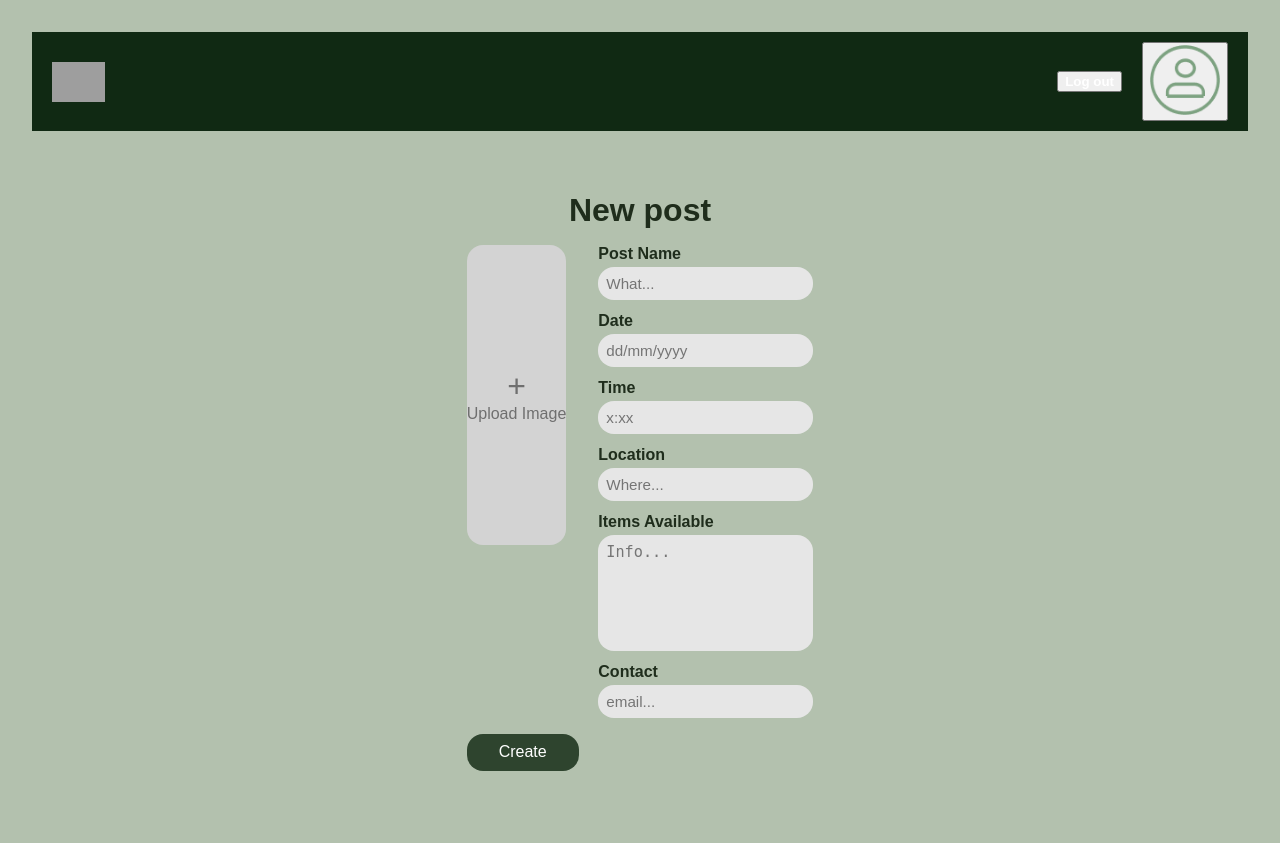
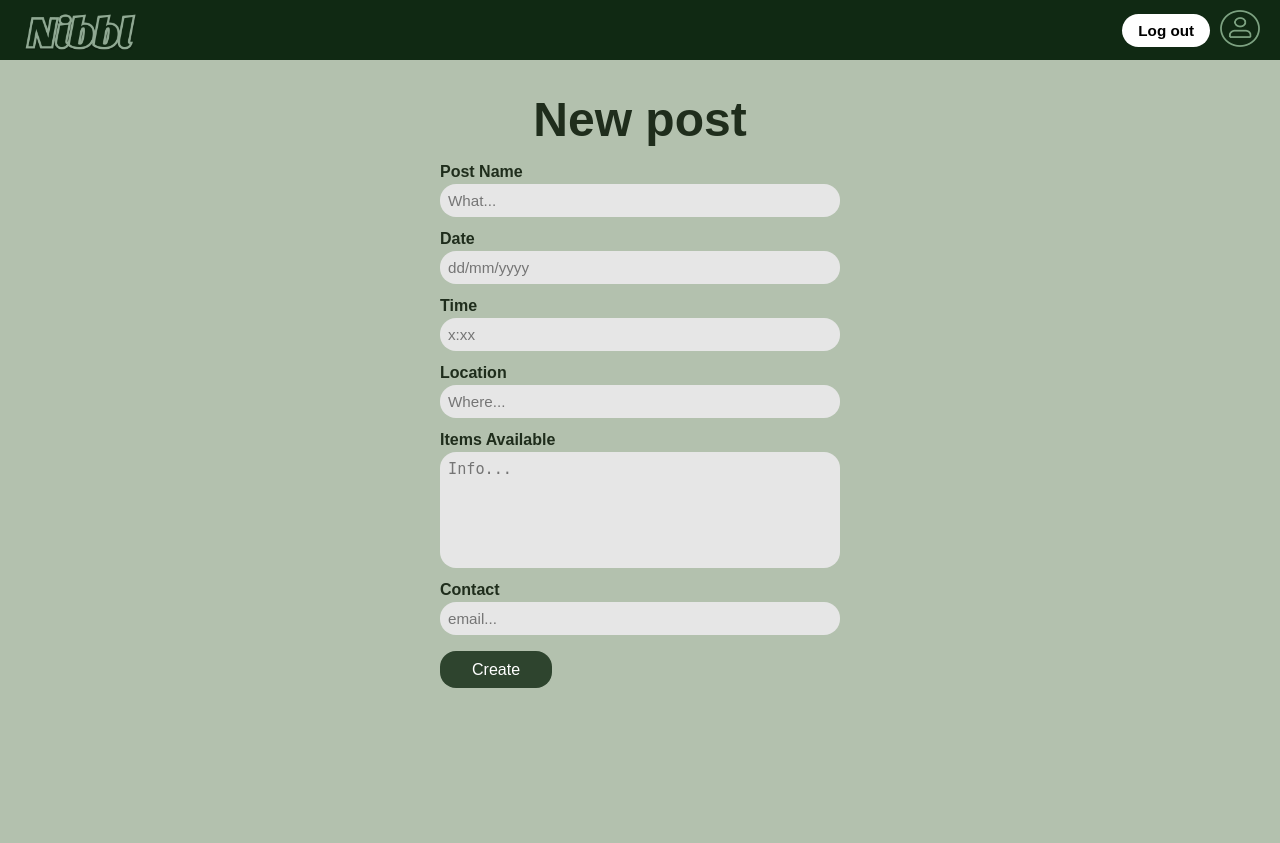
Before and after one commit to ekaweski/YouCode-404, a Flask app: template templates/home_donor.html in a window 1280 px wide. After the commit the page ends 688 px from the top, so only its background shows below. Run offline with Flask 3, Linux system fonts and the light colour scheme; the template is opened without the code that fills it, so the values that code supplies are empty; grey boxes are pictures that could not be loaded.

Commit message:
no posts

```diff
--- a/static/home_donor.css
+++ b/static/home_donor.css
@@ -2,7 +2,6 @@ body {
     background-color: #b3c1ae;
     font-family: sans-serif;
     margin: 0;
-    padding: 2rem;
   }
   header {
     display: flex;
@@ -12,28 +11,46 @@ body {
     padding: 10px 20px;
     color: white;
   }
-  .icon{
-    width: 70px;
-    height: 70px;
-  }
+
   .logo {
     height: 40px;
   }
 
   .header-buttons {
     display: flex;
-    gap: 20px;
-    align-items: center;
+    gap: 10px;  /* Adds space between the button and the icon */
+    align-items: center;  /* Ensures the button and icon align vertically */
   }
 
-  .logout-btn, .liked-posts-btn {
-    color: white;
-    text-decoration: none;
+  .logout-btn {
+    background-color: #ffffff;
+    color: black;
+    border: none;
+    padding: 8px 16px;
+    border-radius: 20px;
     font-weight: bold;
+    font-size: 0.95rem;
+    cursor: pointer;
+    transition: background-color 0.2s ease;
+    text-decoration: none; /* Ensures no underline on the link */
   }
 
+  .logout-btn:hover {
+    background-color: #88a891;
+  }
+
+  .icon {
+    width: 40px; /* Size of the icon */
+    height: 40px;
+  }
+
+  .icon img {
+    width: 100%;
+    height: auto;
+  }
+
+
   main {
-    padding: 40px 20px;
     display: flex;
     flex-direction: column;
     align-items: center;
@@ -44,37 +61,19 @@ body {
   }
 
   .new-post-container h1 {
-    font-size: 2rem;
+    font-size: 3rem;
     color: #1f2d1c;
+    font-weight: bold;
     margin-bottom: 1rem;
   }
 
   .post-form {
     display: flex;
     gap: 2rem;
+    width: 400px;
     align-items: flex-start;
   }
 
-  .image-upload {
-    flex: 1;
-    background-color: #d3d3d3;
-    border-radius: 1rem;
-    height: 300px;
-    display: flex;
-    justify-content: center;
-    align-items: center;
-    cursor: pointer;
-  }
-
-  .upload-placeholder {
-    text-align: center;
-    color: #6f6f6f;
-  }
-
-  .upload-icon {
-    font-size: 2rem;
-    display: block;
-  }
 
   .post-details {
     flex: 1;
--- a/templates/home_donor.html
+++ b/templates/home_donor.html
@@ -8,11 +8,13 @@
 </head>
 <body>
   <header>
-    <img src="{{ url_for('static', filename='nibbl-logo.png') }}" alt="Nibbl Logo" class="logo">
+    <img src="{{ url_for('static', filename='logo.png') }}" alt="Nibbl Logo" class="logo">
     <div class="header-buttons">
       <a href="{{url_for('login') }}"><button class="logout-btn">Log out</button></a>
-      <button class="icon-btn">
-        <img src="{{ url_for('static', filename='Vector.png') }}" alt="user icon" class="icon"></img></button>
+        </a>
+        <div class="icon">
+            <img src="{{ url_for('static', filename='Vector.png') }}" alt="User Icon">
+        </div>
     </div>
   </header>
 
@@ -20,15 +22,6 @@
     <h1>New post</h1>
     <form action="/post_upload" method="POST">
     <div class="post-form">
-      <div class="image-upload">
-        <label for="image-upload">
-          <div class="upload-placeholder">
-            <span class="upload-icon">+</span>
-            <span class="upload-text">Upload Image</span>
-          </div>
-        </label>
-        <input type="file" id="image-upload" hidden>
-      </div>
       <div class="post-details">
         <label>
           Post Name
```
Also changed, not shown: app.py (line endings or trailing spaces), instance/data.db.
